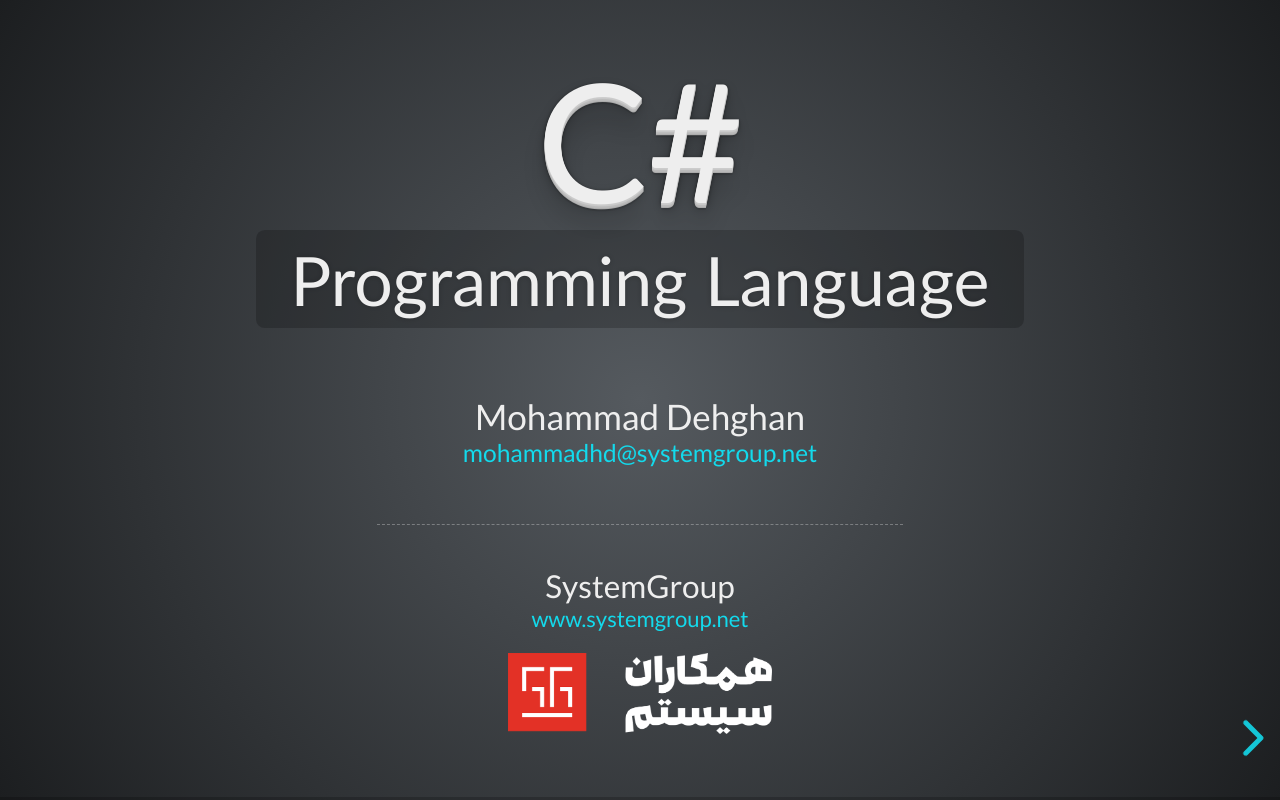
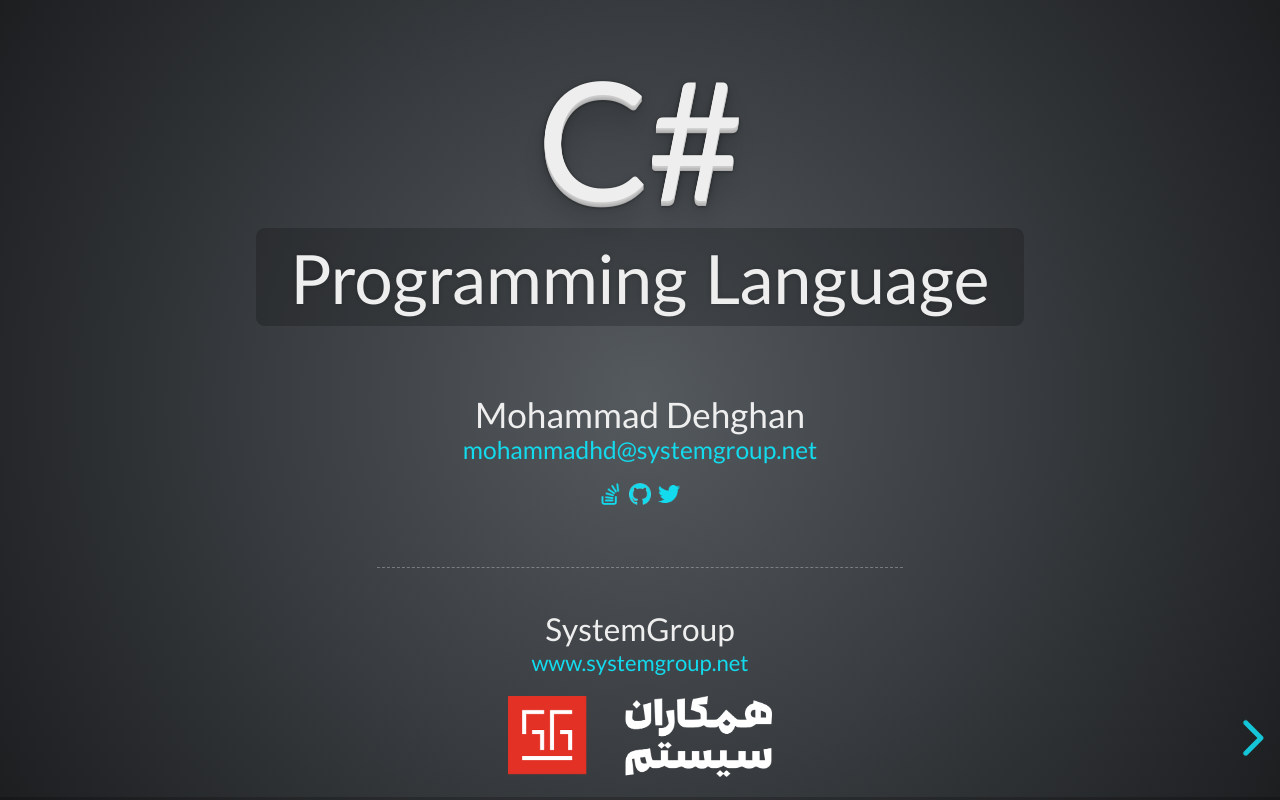
Before and after one commit to prodehghan/cs-slides, a plain HTML site: page index.html in a window 1280 px wide. Drawn offline with Linux system fonts and the light colour scheme.

Commit message:
Social media links added.

```diff
--- a/index.html
+++ b/index.html
@@ -36,8 +36,14 @@
                 <div style="font-size: 80%; margin-top: 5rem;">
                     <div style="line-height: 1rem;">Mohammad Dehghan</div>
                     <span style="font-size:0.7em">
-                        <a href="mailto:mohammadhd@systemgroup.net">mohammadhd@systemgroup.net</a>
+                        <a href="mailto:mohammadhd@systemgroup.net">mohammadhd@systemgroup.net</a><br />
                     </span>
+                    <div class="social">
+                        <a href="https://stackoverflow.com/users/1174942/mohammad-dehghan" target="_blank"><img src="img/stackoverflow-blue.png"
+                                style="width: 20px; height: 20px" /></a>
+                        <a href="https://github.com/mdunicorn" target="_blank"><img src="img/GitHub-Mark-blue.png" style="width: 20px; height: 20px" /></a>
+                        <a href="https://twitter.com/prodehghan" target="_blank"><img src="img/twitter-blue.png" style="width: 20px; height: 20px" /></a>
+                    </div>
                     <div style="font-size: 90%; width: 30rem; padding-top: 3rem; margin: 3rem auto 0 auto; border-top: 1px dashed rgba(255,255,255,0.3);">
                         <span style="font-size:1em; display: block; line-height: 1rem;">SystemGroup</span>
                         <a href="https://www.systemgroup.net" target="_blank" style="font-size: 70%;">www.systemgroup.net</a>
@@ -831,6 +837,25 @@
             color: #b3b3fd;
         }
 
+        code {
+            background-color: #626366;
+        }
+
+        .social a img {
+            background: transparent;
+            border: none;
+            margin: 0px;
+            box-shadow: none;
+        }
+
+        .social a:hover img {
+            background: transparent;
+            border: none;
+            border-color: transparent;
+            box-shadow: none;
+            margin: 0px;
+        }
+
         body.show-logo .reveal::before {
             content: '';
             display: block;
```
Also changed, not shown: img/GitHub-Mark-blue.png (added), img/stackoverflow-blue.png (added), img/twitter-blue.png (added).
